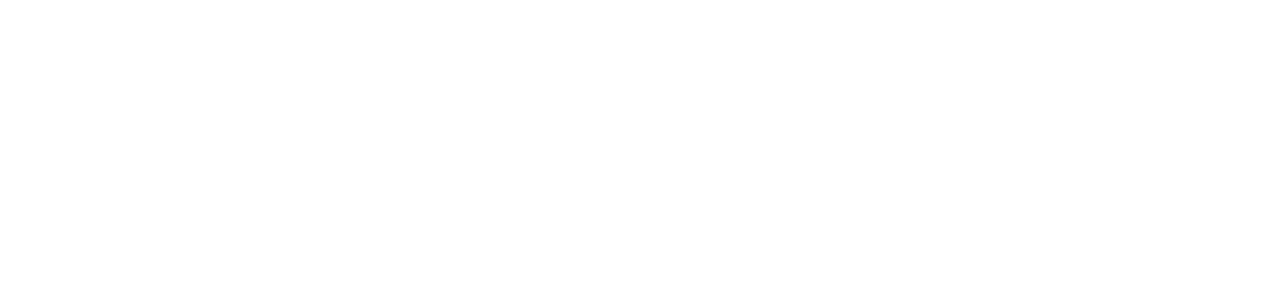
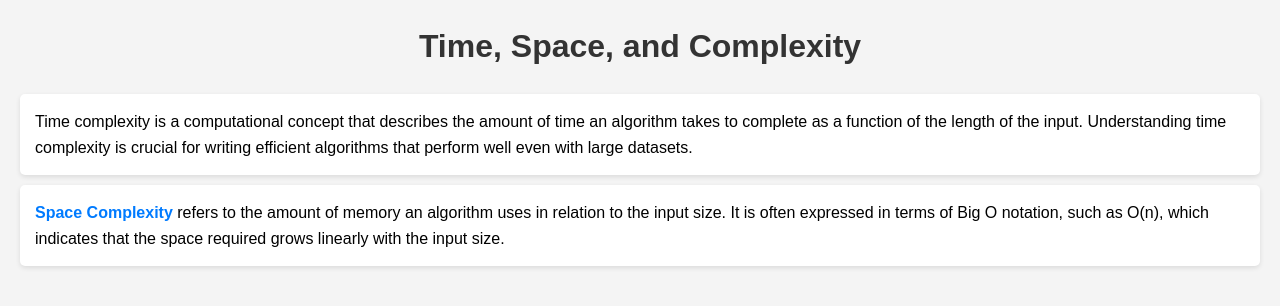
Before and after one commit to acciojob/time-and-space-complexity-surajixcp, a website: page main.html in a window 1280 px wide. Drawn offline with Linux system fonts and the light colour scheme.

Commit message:
created a submission

```diff
--- a/main.html
+++ b/main.html
@@ -5,7 +5,9 @@
 <head>
 	<link rel="stylesheet" href="styles.css">
 </head>
-
+<h1>Time, Space, and Complexity</h1>
+    <p>Time complexity is a computational concept that describes the amount of time an algorithm takes to complete as a function of the length of the input. Understanding time complexity is crucial for writing efficient algorithms that perform well even with large datasets.</p>
+    <p><b>Space Complexity</b> refers to the amount of memory an algorithm uses in relation to the input size. It is often expressed in terms of Big O notation, such as O(n), which indicates that the space required grows linearly with the input size.</p>
 <body>
 	<!-- the entire body must be written by student -->
     <script type="text/javascript" src="./script.js">
--- a/styles.css
+++ b/styles.css
@@ -1 +1,21 @@
 /*  your css code here. If applicable */
+body {
+            font-family: Arial, sans-serif;
+            line-height: 1.6;
+            margin: 20px;
+            background-color: #f4f4f4;
+        }
+        h1 {
+            color: #333;
+            text-align: center;
+        }
+        p {
+            background: #fff;
+            padding: 15px;
+            border-radius: 5px;
+            box-shadow: 0 2px 5px rgba(0, 0, 0, 0.1);
+            margin: 10px 0;
+        }
+        b {
+            color: #007BFF;
+        }
```
